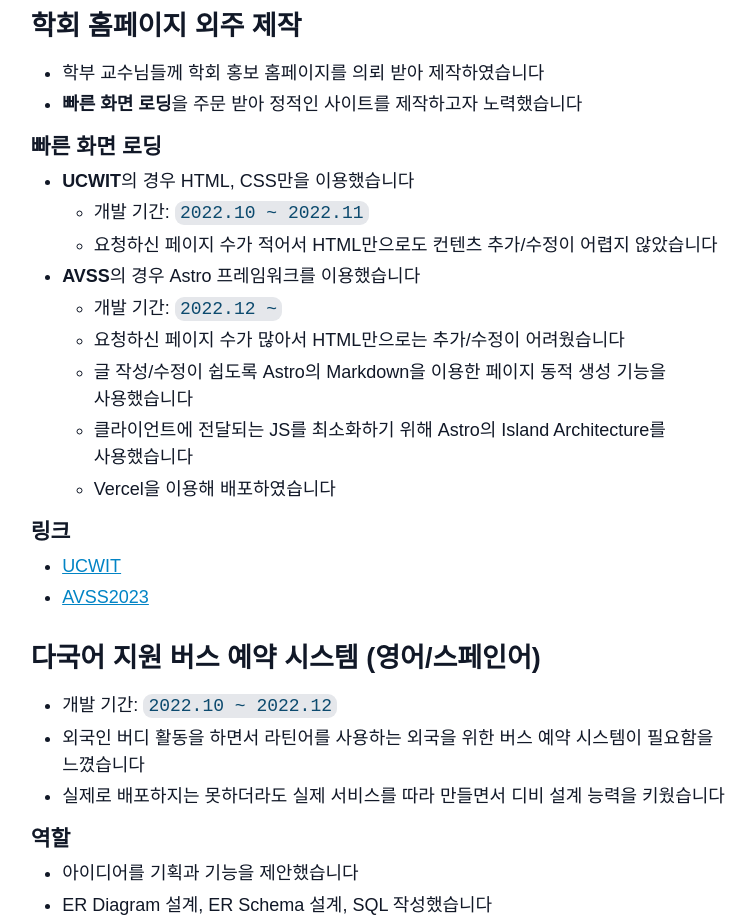
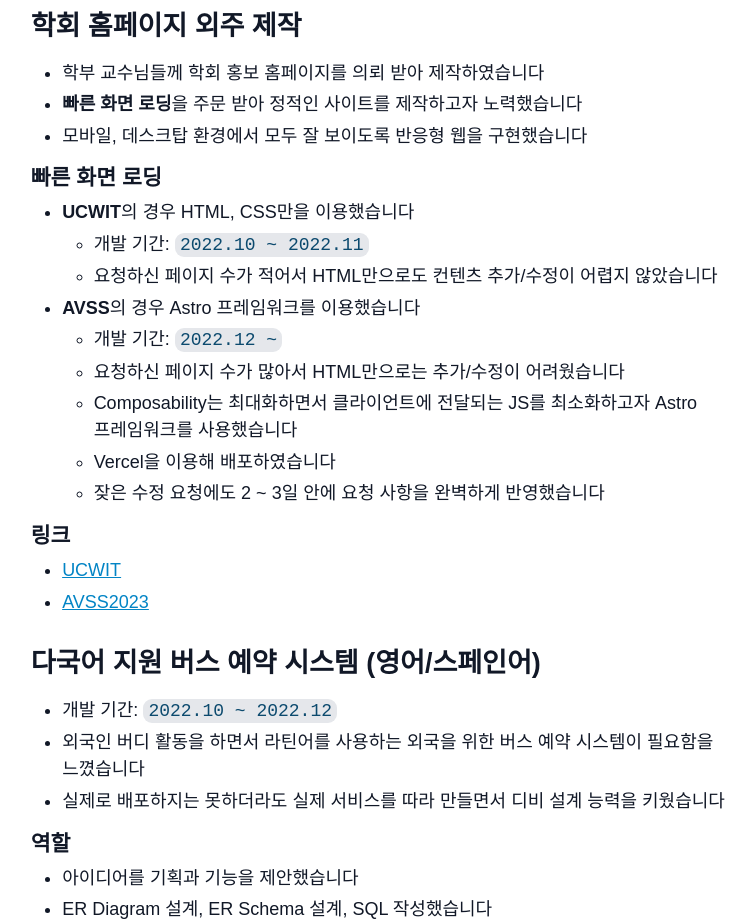
Before and after one commit to chaejunlee/chaejunlee.github.io, an Astro site: page /about in a window 1280 px wide. Shown: the part 2440-3363 px from the top of the page, without its empty margins (259-1015 px from the left). Built offline with nearby package versions, Linux system fonts and the light colour scheme; Astro itself is replaced by a stand-in of ours.

Commit message:
feat(about): 학회 홈페이지 외주 문구 추가

```diff
--- a/src/pages/about.md
+++ b/src/pages/about.md
@@ -70,6 +70,7 @@ heroImage: "/placeholder-about.jpeg"
 
 - 학부 교수님들께 학회 홍보 홈페이지를 의뢰 받아 제작하였습니다
 - **빠른 화면 로딩**을 주문 받아 정적인 사이트를 제작하고자 노력했습니다
+- 모바일, 데스크탑 환경에서 모두 잘 보이도록 반응형 웹을 구현했습니다
 
 #### 빠른 화면 로딩
 
@@ -79,9 +80,9 @@ heroImage: "/placeholder-about.jpeg"
 - **AVSS**의 경우 Astro 프레임워크를 이용했습니다
   - 개발 기간: `2022.12 ~`
   - 요청하신 페이지 수가 많아서 HTML만으로는 추가/수정이 어려웠습니다
-  - 글 작성/수정이 쉽도록 Astro의 Markdown을 이용한 페이지 동적 생성 기능을 사용했습니다
-  - 클라이언트에 전달되는 JS를 최소화하기 위해 Astro의 Island Architecture를 사용했습니다
+  - Composability는 최대화하면서 클라이언트에 전달되는 JS를 최소화하고자 Astro 프레임워크를 사용했습니다
   - Vercel을 이용해 배포하였습니다
+  - 잦은 수정 요청에도 2 ~ 3일 안에 요청 사항을 완벽하게 반영했습니다
 
 #### 링크
 
```
